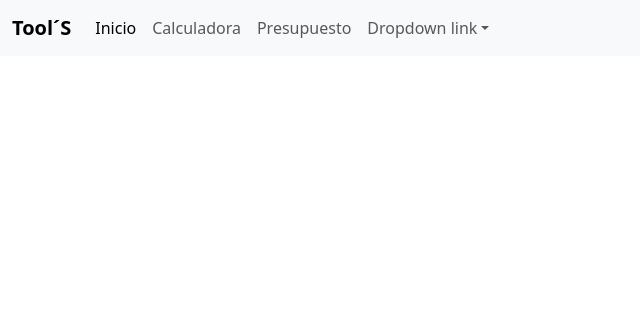
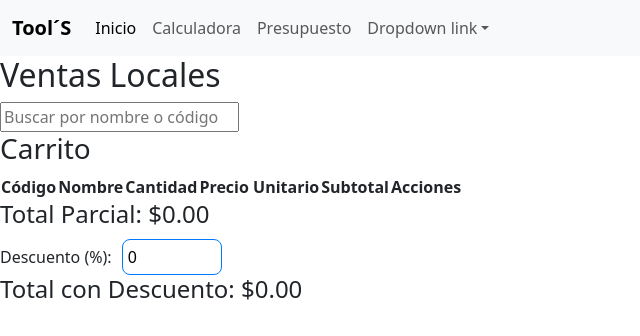
Before and after one commit to JonnyFernandez/Tools, a React (Vite) app: page /local-sale in a window 1280 px wide. Shown: the top 336 px of the page, without its empty margins (0-640 px from the left). Built offline with nearby package versions, Linux system fonts and the light colour scheme.

Commit message:
local sales

```diff
--- a/src/App.jsx
+++ b/src/App.jsx
@@ -1,7 +1,7 @@
 import { Route, Router, Routes } from 'react-router-dom'
 
 
-import { Home, Calculator, Butget } from './views'
+import { Home, Calculator, Butget, LocalSale } from './views'
 import { Nav } from './components'
 import './App.css'
 
@@ -16,6 +16,7 @@ function App() {
         <Route path="/" element={<Home />} />
         <Route path="/calc" element={<Calculator />} />
         <Route path="/butget" element={<Butget />} />
+        <Route path="/local-sale" element={<LocalSale />} />
       </Routes>
     </div>
   )
--- a/src/components/nav/Nav.jsx
+++ b/src/components/nav/Nav.jsx
@@ -25,9 +25,9 @@ const Nav = () => {
                                 Dropdown link
                             </a>
                             <ul className="dropdown-menu">
-                                <li><a className="dropdown-item" href="#">Action</a></li>
-                                <li><a className="dropdown-item" href="#">Another action</a></li>
-                                <li><a className="dropdown-item" href="#">Something else here</a></li>
+                                <li><NavLink className="dropdown-item" to={'/local-sale'}>Venta Local</NavLink></li>
+                                <li><NavLink className="dropdown-item" >Another action</NavLink></li>
+                                <li><NavLink className="dropdown-item" >Something else here</NavLink></li>
                             </ul>
                         </li>
                     </ul>
--- a/src/views/index.jsx
+++ b/src/views/index.jsx
@@ -1,5 +1,6 @@
 import Home from "./home/Home";
 import Calculator from "./calculator/Calculator";
 import Butget from "./butget/Butget";
+import LocalSale from "./localSale/LocalSale";
 
-export { Home, Calculator, Butget }
+export { Home, Calculator, Butget, LocalSale }
--- /dev/null
+++ b/src/views/localSale/LocalSale.jsx
@@ -0,0 +1,163 @@
+import { useState } from 'react';
+import x from './LocalSale.module.css';
+
+const LocalSale = () => {
+    const [products] = useState([
+        { id: '001', name: 'Producto 1', stock: 100, description: 'Descripción del producto 1', image: '', price: 10 },
+        { id: '002', name: 'Producto 2', stock: 50, description: 'Descripción del producto 2', image: '', price: 20 },
+        { id: '003', name: 'Producto 3', stock: 200, description: 'Descripción del producto 3', image: '', price: 15 },
+    ]); // Productos disponibles en el inventario
+
+    const [cart, setCart] = useState([]);
+    const [searchQuery, setSearchQuery] = useState('');
+
+    const [discount, setDiscount] = useState(0);
+
+    // Filtrar productos por nombre o código
+    const filteredProducts = products.filter(
+        (product) =>
+            product.name.toLowerCase().includes(searchQuery.toLowerCase()) ||
+            product.id.toLowerCase().includes(searchQuery.toLowerCase())
+    );
+
+    // Agregar un producto al carrito
+    const addToCart = (product) => {
+        const existingProduct = cart.find((item) => item.id === product.id);
+
+        if (existingProduct) {
+            setCart(
+                cart.map((item) =>
+                    item.id === product.id
+                        ? { ...item, quantity: item.quantity + 1 }
+                        : item
+                )
+            );
+        } else {
+            setCart([...cart, { ...product, quantity: 1 }]);
+        }
+    };
+
+    // Calcular el subtotal del carrito
+    const calculateSubTotal = () => {
+        return cart.reduce((total, product) => total + product.quantity * product.price, 0);
+    };
+
+    // Calcular el total con descuento
+    const calculateTotalWithDiscount = () => {
+        const subtotal = calculateSubTotal();
+        return subtotal - (subtotal * discount) / 100;
+    };
+
+    // Eliminar un producto del carrito
+    const removeFromCart = (id) => {
+        setCart(cart.filter((product) => product.id !== id));
+    };
+
+    return (
+        <div className={x.home}>
+            <div className={x.card}>
+                <h2 className={x.title}>Ventas Locales</h2>
+
+                {/* Buscador */}
+                <div className={x.form}>
+                    <div className={x.inputGroup}>
+                        <input
+                            type="text"
+                            placeholder="Buscar por nombre o código"
+                            value={searchQuery}
+                            onChange={(e) => setSearchQuery(e.target.value)}
+                        />
+                        {/* <label>Buscar por nombre o código</label> */}
+                    </div>
+                </div>
+
+                {/* Lista de productos filtrados */}
+                {searchQuery && (
+                    <div className={x.tableContainer}>
+                        <table className={x.table}>
+                            <thead>
+                                <tr>
+                                    <th>Código</th>
+                                    <th>Nombre</th>
+                                    <th>Stock</th>
+                                    <th>Precio</th>
+                                    <th>Acciones</th>
+                                </tr>
+                            </thead>
+                            <tbody>
+                                {filteredProducts.map((product) => (
+                                    <tr key={product.id}>
+                                        <td>{product.id}</td>
+                                        <td>{product.name}</td>
+                                        <td>{product.stock}</td>
+                                        <td>${product.price.toFixed(2)}</td>
+                                        <td>
+                                            <button
+                                                className={x.addButton}
+                                                onClick={() => addToCart(product)}
+                                            >
+                                                Agregar
+                                            </button>
+                                        </td>
+                                    </tr>
+                                ))}
+                            </tbody>
+                        </table>
+                    </div>
+                )}
+
+                {/* Carrito */}
+                <h3>Carrito</h3>
+                <div className={x.tableContainer}>
+                    <table className={x.table}>
+                        <thead>
+                            <tr>
+                                <th>Código</th>
+                                <th>Nombre</th>
+                                <th>Cantidad</th>
+                                <th>Precio Unitario</th>
+                                <th>Subtotal</th>
+                                <th>Acciones</th>
+                            </tr>
+                        </thead>
+                        <tbody>
+                            {cart.map((product) => (
+                                <tr key={product.id}>
+                                    <td>{product.id}</td>
+                                    <td>{product.name}</td>
+                                    <td>{product.quantity}</td>
+                                    <td>${product.price.toFixed(2)}</td>
+                                    <td>${(product.quantity * product.price).toFixed(2)}</td>
+                                    <td>
+                                        <button
+                                            className={x.deleteButton}
+                                            onClick={() => removeFromCart(product.id)}
+                                        >
+                                            Eliminar
+                                        </button>
+                                    </td>
+                                </tr>
+                            ))}
+                        </tbody>
+                    </table>
+                </div>
+
+                {/* Totales */}
+                <div className={x.total}>
+                    <h4>Total Parcial: ${calculateSubTotal().toFixed(2)}</h4>
+                    <div className={x.discount}>
+                        <label>Descuento (%): </label>
+                        <input
+                            type="number"
+                            value={discount}
+                            onChange={(e) => setDiscount(parseFloat(e.target.value) || 0)}
+                        />
+                    </div>
+                    <h4>Total con Descuento: ${calculateTotalWithDiscount().toFixed(2)}</h4>
+                </div>
+            </div>
+        </div>
+    );
+};
+
+export default LocalSale;
--- /dev/null
+++ b/src/views/localSale/LocalSale.module.css
@@ -0,0 +1,17 @@
+@import '../butget/Butget.module.css';
+
+/* Añadir estilos específicos si es necesario */
+
+.discount {
+    display: flex;
+    align-items: center;
+    margin-top: 10px;
+}
+
+.discount input {
+    margin-left: 10px;
+    padding: 5px;
+    border: 1px solid #007bff;
+    border-radius: 8px;
+    width: 100px;
+}
```
